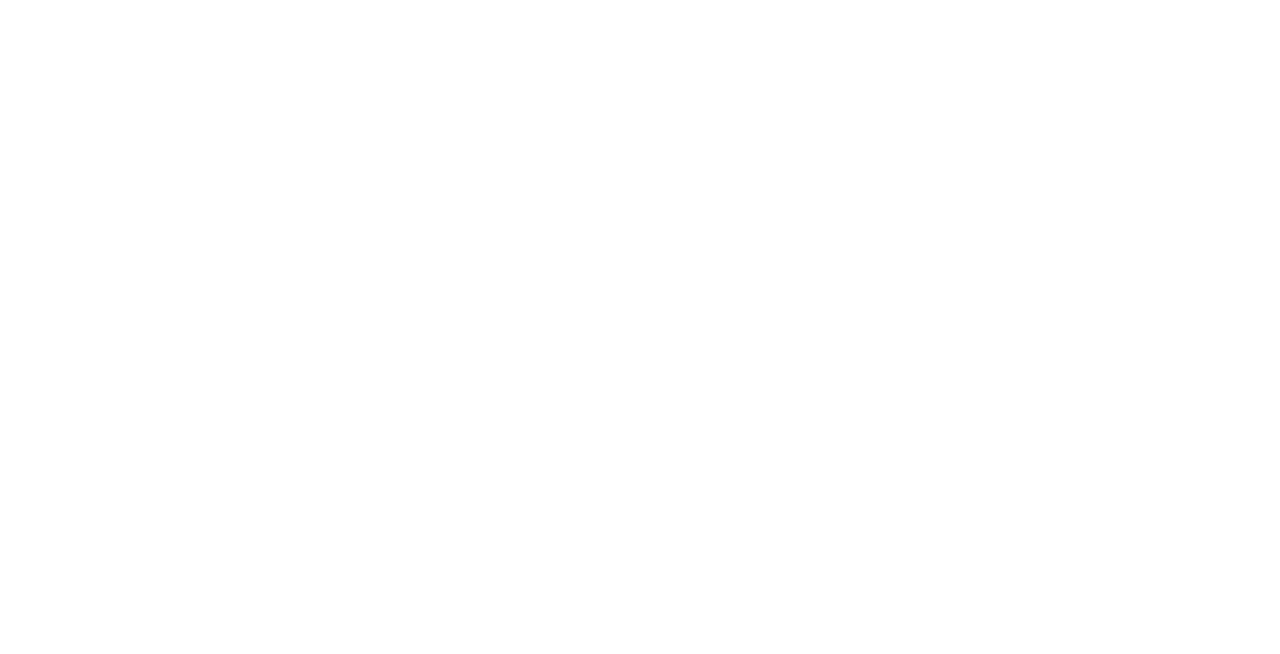
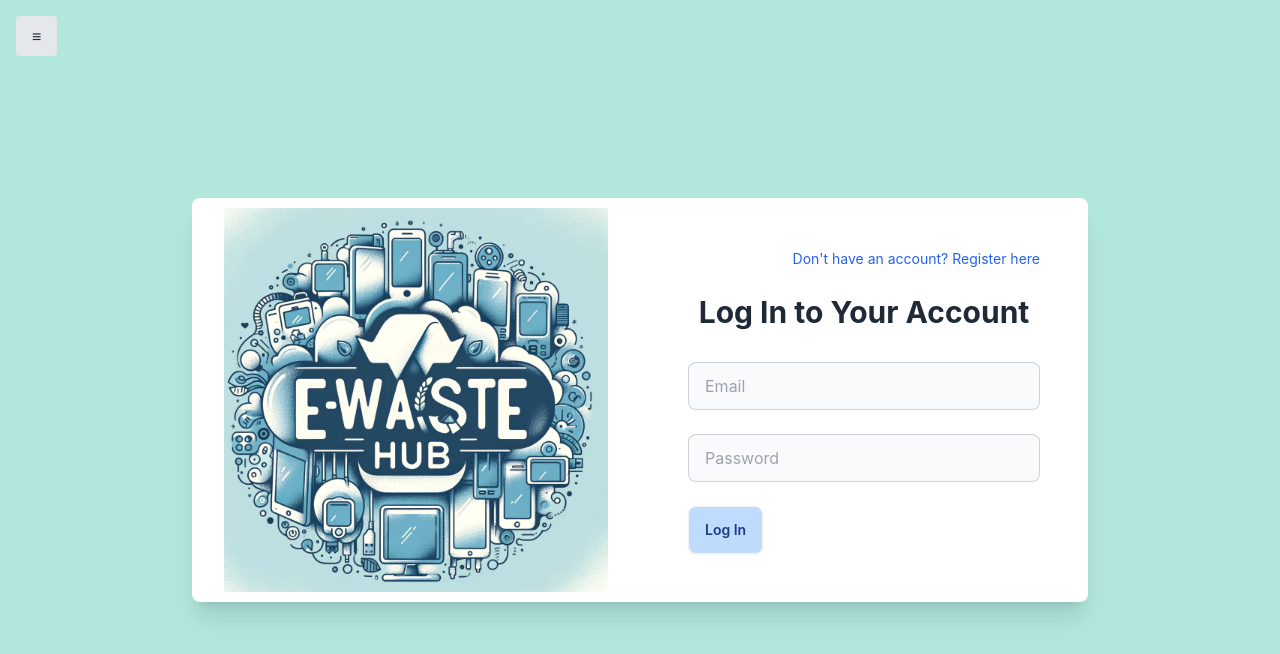
Before and after one commit to ranirp1/MSc_COM6103_Team-Software-Project-, a React (Create React App) app in the folder client/: page /login in a window 1280 px wide. Before the commit this address had no page. Shown: the top 654 px of the page. Built offline with nearby package versions, Linux system fonts and the light colour scheme.

Commit message:
finished login and registration frontend pages, Also added global navigation option

```diff
--- a/client/src/App.tsx
+++ b/client/src/App.tsx
@@ -2,6 +2,9 @@ import { BrowserRouter, Route, Routes } from "react-router-dom";
 import "./App.css";
 import AboutPage from "./pages/about/AboutPage";
 import LandingPage from "./pages/landing/LandingPage";
+import RegistrationPage from "./pages/registration/RegistrationPage";
+import LoginPage from "./pages/login/LoginPage";
+
 
 function App() {
   return (
@@ -9,6 +12,8 @@ function App() {
       <Routes>
         <Route path="/" element={<LandingPage />} />
         <Route path="/about" element={<AboutPage />} />
+        <Route path="/register" element={<RegistrationPage />} />
+        <Route path="/login" element={<LoginPage />} />
       </Routes>
     </BrowserRouter>
   );
--- /dev/null
+++ b/client/src/Navigation.tsx
@@ -0,0 +1,59 @@
+import React, { useState } from 'react';
+import { useNavigate } from 'react-router-dom';
+
+interface NavigationProps {
+  backgroundColor: string;
+}
+
+const Navigation: React.FC<NavigationProps> = ({ backgroundColor }) => {
+  const navigate = useNavigate();
+  const [showMenu, setShowMenu] = useState(false);
+
+  const navigateTo = (path: string) => {
+    navigate(path);
+    setShowMenu(false); // Close the menu after navigation
+  };
+
+  return (
+    <div className={`absolute top-0 left-0 p-4 z-10 w-full ${backgroundColor}`}>
+      {/* Navigation Menu */}
+      <div className="relative">
+        <button
+          onClick={() => setShowMenu(!showMenu)}
+          className="bg-gray-200 hover:bg-gray-300 text-gray-800 font-bold py-2 px-4 rounded inline-flex items-center"
+        >
+          <span>&#8801;</span> {/* Hamburger menu Unicode */}
+        </button>
+        {showMenu && (
+          <div className="absolute left-0 mt-10 w-48 origin-top-left rounded-md shadow-lg bg-white ring-1 ring-black ring-opacity-5">
+            <div className="py-1" role="menu" aria-orientation="vertical" aria-labelledby="options-menu">
+              <a
+                href="#"
+                className="block px-4 py-2 text-sm text-gray-700 hover:bg-gray-100"
+                onClick={() => navigateTo("/")}
+              >
+                Home
+              </a>
+              <a
+                href="#"
+                className="block px-4 py-2 text-sm text-gray-700 hover:bg-gray-100"
+                onClick={() => navigateTo("/register")}
+              >
+                Register
+              </a>
+              <a
+                href="#"
+                className="block px-4 py-2 text-sm text-gray-700 hover:bg-gray-100"
+                onClick={() => navigateTo("/login")}
+              >
+                Login
+              </a>
+            </div>
+          </div>
+        )}
+      </div>
+    </div>
+  );
+};
+
+export default Navigation;
--- a/client/src/pages/about/AboutPage.tsx
+++ b/client/src/pages/about/AboutPage.tsx
@@ -1,11 +1,13 @@
 import React from "react";
 import logo from "../../logo.svg";
+import Navigation from "../../Navigation";
 
 const AboutPage: React.FC = () => {
   return (
-    <div className="App">
+    <div className="min-h-screen" style={{ backgroundColor: 'hsl(169, 52%, 80%)' }}>
+      <Navigation backgroundColor="hsl(169, 52%, 80%)" />
       <header className="App-header">
-        <img src={logo} className="App-logo" alt="logo" />
+        <img src={logo} alt="logo" className="App-logo" />
         <p>
           Edit <code>src/App.tsx</code> and save to reload.
         </p>
--- a/client/src/pages/landing/LandingPage.tsx
+++ b/client/src/pages/landing/LandingPage.tsx
@@ -1,24 +1,17 @@
 import React from "react";
-import introWaste from "../../assets/intro_waste.svg";
+import Navigation from "../../Navigation";
 
-const AboutPage: React.FC = () => {
+const LandingPage: React.FC = () => {
   return (
-    <div className="diff aspect-[16/9]">
-      <div className="diff-item-1">
-        <div className="bg-primary text-primary-content text-5xl font-black grid place-content-center">
-          <img src={introWaste} className="w-52 h-52 mb-5" />
-          TITANS
-        </div>
+    <div className="min-h-screen" style={{ backgroundColor: 'hsl(169, 52%, 80%)' }}>
+      <Navigation backgroundColor="hsl(169, 52%, 80%)" />
+      {/* LandingPage content goes here */}
+      <div className="p-8">
+        {/* Content specific to LandingPage */}
+        {/* More content */}
       </div>
-      <div className="diff-item-2">
-        <div className="bg-base-200 text-5xl font-black grid place-content-center">
-          <img src={introWaste} className="w-52 h-52 mb-5" />
-          TITANS
-        </div>
-      </div>
-      <div className="diff-resizer"></div>
     </div>
   );
 };
 
-export default AboutPage;
+export default LandingPage;
--- /dev/null
+++ b/client/src/pages/login/LoginPage.tsx
@@ -0,0 +1,39 @@
+import React from "react";
+import Navigation from "../../Navigation";
+import EWasteHubImage from "../../assets/EWasteHub.jpg";
+
+const LoginPage = () => {
+    return (
+        <div className="min-h-screen flex flex-col" style={{ backgroundColor: 'hsl(169, 52%, 80%)' }}>
+            <Navigation backgroundColor="hsl(169, 52%, 80%)" />
+            <div className="flex-grow flex justify-center items-center">
+                <div className="max-w-4xl w-full bg-white rounded-lg shadow-xl overflow-hidden flex lg:flex-row flex-col-reverse">
+                    {/* Image Section */}
+                    <div className="lg:w-1/2 flex justify-center items-center">
+                        <div className="h-96 w-full bg-cover bg-no-repeat bg-center" style={{ backgroundImage: `url(${EWasteHubImage})`, backgroundSize: 'contain', backgroundPosition: 'center' }}></div>
+                    </div>
+                    {/* Form Section */}
+                    <div className="lg:w-1/2 p-8 sm:p-12">
+                        {/* Create Account Hyperlink */}
+                        <div className="text-right mb-6">
+                            <a href="/register" className="text-sm text-blue-600 hover:underline">Don't have an account? Register here</a>
+                        </div>
+
+                        <h2 className="text-3xl font-bold text-gray-800 mb-8 text-center">Log In to Your Account</h2>
+                        <form className="space-y-6">
+                            <input type="email" placeholder="Email" className="input input-bordered w-full bg-gray-50" />
+                            <input type="password" placeholder="Password" className="input input-bordered w-full bg-gray-50" />
+
+                            {/* Action Buttons */}
+                            <div className="flex flex-col sm:flex-row sm:justify-between mt-6">
+                                <button className="btn bg-blue-200 hover:bg-blue-300 text-blue-900 w-full sm:w-auto">Log In</button>
+                            </div>
+                        </form>
+                    </div>
+                </div>
+            </div>
+        </div>
+    );
+};
+
+export default LoginPage;
--- /dev/null
+++ b/client/src/pages/registration/RegistrationPage.tsx
@@ -0,0 +1,49 @@
+import React from "react";
+import Navigation from "../../Navigation";
+import EWasteHubImage from "../../assets/EWasteHub.jpg";
+
+const CreateAccount = () => {
+    return (
+        <div className="min-h-screen flex flex-col justify-center items-center" style={{ backgroundColor: 'hsl(169, 52%, 80%)' }}>
+            <Navigation backgroundColor="hsl(169, 52%, 80%)" />
+            <div className="max-w-4xl w-full bg-white rounded-lg shadow-xl overflow-hidden flex lg:flex-row flex-col-reverse">
+                {/* Image Section */}
+                <div className="lg:w-1/2 flex justify-center items-center">
+                    <div className="h-96 w-full bg-cover bg-no-repeat bg-center" style={{ backgroundImage: `url(${EWasteHubImage})`, backgroundSize: 'contain', backgroundPosition: 'center' }}></div>
+                </div>
+
+                {/* Form Section */}
+                <div className="lg:w-1/2 p-8 sm:p-12 flex flex-col justify-center items-center"> {/* Centering form content */}
+                    {/* Sign In Hyperlink */}
+                    <div className="text-right mb-6">
+                        <a href="/login" className="text-sm text-blue-600 hover:underline">Already have an account? Sign in here</a>
+                    </div>
+
+                    <h2 className="text-3xl font-bold text-gray-800 mb-8 text-center">Create Your Account</h2>
+                    <form className="space-y-6">
+                        <div className="grid grid-cols-2 gap-4">
+                            <input type="text" placeholder="First Name" className="input input-bordered w-full bg-gray-50" />
+                            <input type="text" placeholder="Last Name" className="input input-bordered w-full bg-gray-50" />
+                        </div>
+                        <input type="email" placeholder="Email" className="input input-bordered w-full bg-gray-50" />
+                        <input type="tel" placeholder="Phone Number" className="input input-bordered w-full bg-gray-50" />
+                        <input type="password" placeholder="Password" className="input input-bordered w-full bg-gray-50" />
+
+                        {/* Terms & Conditions */}
+                        <label className="label cursor-pointer justify-start space-x-2">
+                            <input type="checkbox" className="checkbox checkbox-primary" />
+                            <span className="label-text">I agree to the <a href="#" className="text-blue-600 hover:underline">Terms & Conditions</a></span>
+                        </label>
+
+                        {/* Action Buttons */}
+                        <div className="flex flex-col sm:flex-row sm:justify-between mt-6">
+                            <button className="btn bg-blue-200 hover:bg-blue-300 text-blue-900 w-full sm:w-auto mb-2 sm:mb-0">Sign In</button>
+                        </div>
+                    </form>
+                </div>
+            </div>
+        </div>
+    );
+};
+
+export default CreateAccount;
```
Also changed, not shown: client/src/assets/EWasteHub.jpg (added).
